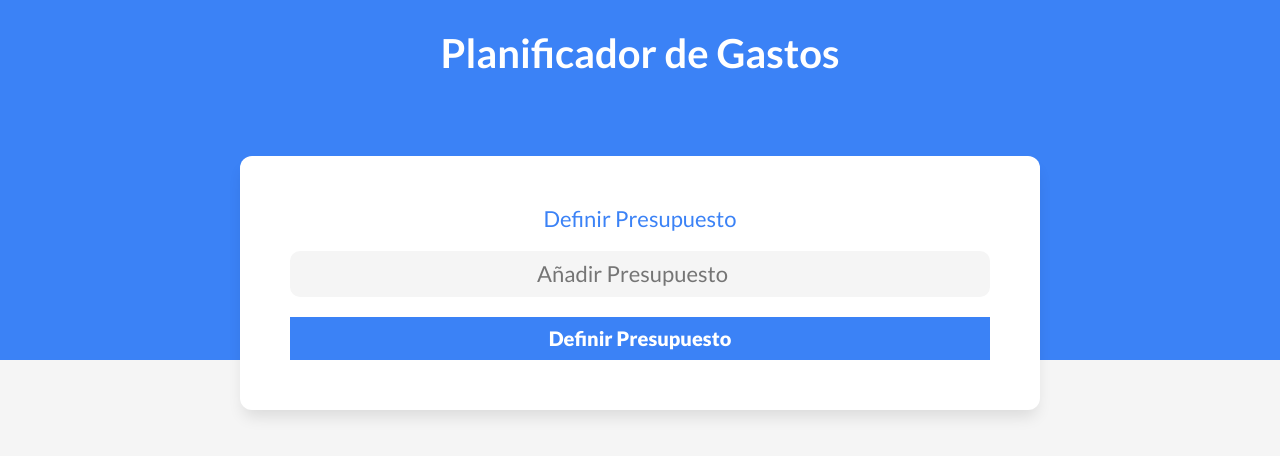
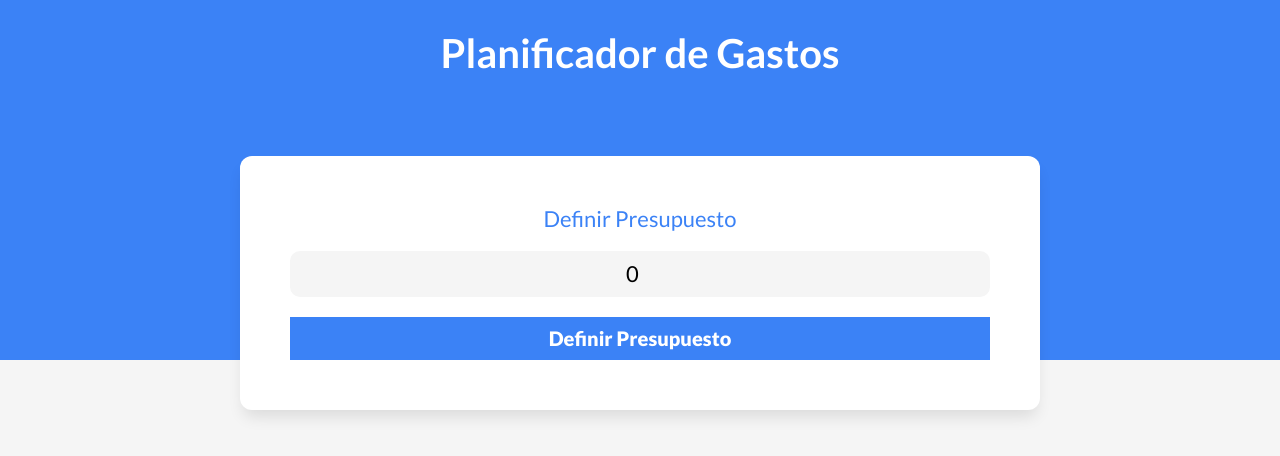
Before and after one commit to AlonsoAM/AdministradorDeGastosVue, a Vue app: page / in a window 1280 px wide. Shown: the top 456 px of the page. Built offline with nearby package versions, Linux system fonts and the light colour scheme.

Commit message:
Validando que el presupuesto no sea menor a 0

```diff
--- a/src/components/Presupuesto.vue
+++ b/src/components/Presupuesto.vue
@@ -1,7 +1,16 @@
-<script setup></script>
+<script setup>
+import { ref } from "vue";
+
+const presupuesto = ref(0);
+const definirPresupuesto = () => {
+  if (presupuesto.value <= 0) {
+    console.log("Presupuesto no valido");
+  }
+};
+</script>
 
 <template>
-  <form class="presupuesto">
+  <form class="presupuesto" @submit.prevent="definirPresupuesto">
     <div class="campo">
       <label for="nuevo-presupuesto">Definir Presupuesto</label>
       <input
@@ -9,6 +18,8 @@
         id="nuevo-presupuesto"
         class="nuevo-presupuesto"
         placeholder="Añadir Presupuesto"
+        min="0"
+        v-model.number="presupuesto"
       />
     </div>
     <input type="submit" value="Definir Presupuesto" />
```
